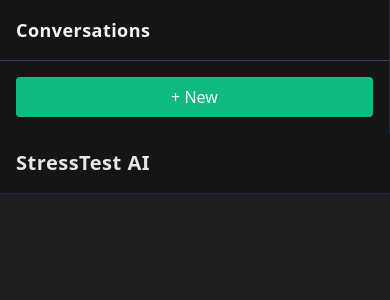
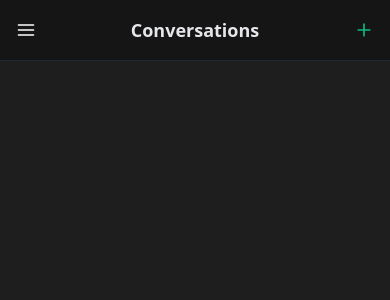
Before and after one commit to ksuds08/StressTestAI, a React (Vite) app in the folder frontend/: page / in a window 390 px wide. Shown: the top 300 px of the page. Built offline with nearby package versions, Linux system fonts and the light colour scheme; the HTML template or start-up script is replaced by a standard one.

Commit message:
Update App.jsx

```diff
--- a/frontend/src/App.jsx
+++ b/frontend/src/App.jsx
@@ -1,19 +1,18 @@
 import React, { useState, useEffect, useRef } from 'react';
 import ReactMarkdown from 'react-markdown';
-import { FiCopy, FiCheck } from 'react-icons/fi';
+import { FiCopy, FiCheck, FiPlus, FiMenu } from 'react-icons/fi';
 
 const API_BASE = 'https://stresstest-ai.promptpulse.workers.dev';
 
 export default function App() {
-  const [convos, setConvos] = useState(() => {
-    return JSON.parse(localStorage.getItem('convos') || '[]');
-  });
+  const [convos, setConvos] = useState(() => JSON.parse(localStorage.getItem('convos') || '[]'));
   const [activeId, setActiveId] = useState(convos[0]?.id || null);
   const [messages, setMessages] = useState([]);
   const [input, setInput] = useState('');
   const [loading, setLoading] = useState(false);
   const [copiedIndex, setCopiedIndex] = useState(null);
   const [toastVisible, setToastVisible] = useState(false);
+  const [sidebarOpen, setSidebarOpen] = useState(false);
 
   const scrollRef = useRef(null);
   const userId = useRef(localStorage.getItem('userId') || 'anon');
@@ -26,9 +25,7 @@ export default function App() {
   const loadHistory = async (id) => {
     if (!id) return;
     setLoading(true);
-    const res = await fetch(
-      `${API_BASE}/chat/history?conversationId=${id}&userId=${userId.current}`
-    );
+    const res = await fetch(`${API_BASE}/chat/history?conversationId=${id}&userId=${userId.current}`);
     const hist = await res.json();
     setMessages(hist);
     setLoading(false);
@@ -54,11 +51,7 @@ export default function App() {
     const res = await fetch(`${API_BASE}/chat`, {
       method: 'POST',
       headers: { 'Content-Type': 'application/json' },
-      body: JSON.stringify({
-        userId: userId.current,
-        conversationId: activeId,
-        message: input,
-      }),
+      body: JSON.stringify({ userId: userId.current, conversationId: activeId, message: input })
     });
 
     const data = await res.json();
@@ -96,53 +89,38 @@ export default function App() {
     saveConvos([{ id }, ...convos]);
     setActiveId(id);
     setMessages([]);
+    setSidebarOpen(false);
   };
 
   return (
     <div className="h-screen flex flex-col md:flex-row bg-bg text-gray-200">
+      {/* Mobile Header */}
+      <div className="md:hidden flex items-center justify-between p-4 border-b border-gray-800 bg-sidebar">
+        <button onClick={() => setSidebarOpen(!sidebarOpen)} className="text-white">
+          <FiMenu size={20} />
+        </button>
+        <span className="text-lg font-bold">Conversations</span>
+        <button onClick={newConvo} className="text-accent">
+          <FiPlus size={20} />
+        </button>
+      </div>
+
       {/* Sidebar */}
-      <aside className="w-full md:w-64 bg-sidebar text-gray-100 flex flex-col border-r border-gray-800 shadow-inner">
-        <div className="p-4 border-b border-gray-700 text-lg font-semibold tracking-wide">
-          Conversations
-        </div>
-        <button
-          onClick={newConvo}
-          className="m-4 px-4 py-2 bg-accent text-white rounded hover:opacity-90 transition"
-        >
-          + New
-        </button>
+      <aside className={`md:w-64 bg-sidebar text-gray-100 flex flex-col border-r border-gray-800 shadow-inner z-10 ${sidebarOpen ? 'block' : 'hidden'} md:block`}>
         <ul className="flex-1 overflow-y-auto">
           {convos.map((c) => (
             <li
               key={c.id}
-      className={`group px-4 py-2 text-sm truncate rounded cursor-pointer transition flex items-center justify-between gap-2 ${
+              onClick={() => {
+                setActiveId(c.id);
+                setSidebarOpen(false);
+              }}
+              className={`px-4 py-2 text-sm truncate rounded cursor-pointer transition ${
                 c.id === activeId ? 'bg-gray-800 font-semibold' : 'hover:bg-gray-700'
               }`}
               title={c.id}
             >
-      <span onClick={() => setActiveId(c.id)} className="flex-1 truncate">
               {c.id}
-      </span>
-      <button
-        onClick={(e) => {
-          e.stopPropagation();
-          const updated = convos.filter((x) => x.id !== c.id);
-          saveConvos(updated);
-          if (activeId === c.id) {
-            if (updated.length > 0) {
-              setActiveId(updated[0].id);
-              loadHistory(updated[0].id);
-            } else {
-              setActiveId(null);
-              setMessages([]);
-            }
-          }
-        }}
-        className="text-red-400 hover:text-red-200 text-xs px-2"
-        title="Delete"
-      >
-        ✕
-      </button>
             </li>
           ))}
         </ul>
@@ -150,7 +128,7 @@ export default function App() {
 
       {/* Chat */}
       <main className="flex-1 min-h-0 flex flex-col">
-        <header className="p-4 border-b border-gray-800 text-xl font-bold tracking-wide bg-sidebar">
+        <header className="hidden md:block p-4 border-b border-gray-800 text-xl font-bold tracking-wide bg-sidebar">
           StressTest AI
         </header>
 
@@ -180,27 +158,15 @@ export default function App() {
                   </button>
                 )}
               </div>
-
               {m.role === 'thinking' ? (
-                <pre className="text-sm text-gray-300 whitespace-pre-wrap font-mono">
-                  {m.content}
-                </pre>
+                <pre className="text-sm text-gray-300 whitespace-pre-wrap font-mono">{m.content}</pre>
               ) : (
-                <ReactMarkdown
-                  className="prose prose-invert text-sm leading-snug max-w-none"
-                  components={{
-                    p: ({ children }) => <p className="mb-1">{children}</p>,
-                    li: ({ children }) => <li className="mb-1">{children}</li>,
-                    h2: ({ children }) => <h2 className="mt-4 mb-2 text-white text-lg">{children}</h2>,
-                    h3: ({ children }) => <h3 className="mt-3 mb-1 text-white text-base">{children}</h3>,
-                  }}
-                >
-                  {m.content}
+                <ReactMarkdown className="prose prose-invert prose-base break-words whitespace-pre-wrap">
+                  {m.content.replace(/\n{2,}/g, '\n\n').replace(/\n/g, '  \n')}
                 </ReactMarkdown>
               )}
             </div>
           ))}
-
           {loading && (
             <div className="p-4 rounded-lg shadow bg-bubble-ai opacity-60 italic flex items-center gap-2">
               <span className="text-sm">Thinking</span>
@@ -211,7 +177,6 @@ export default function App() {
               </span>
             </div>
           )}
-
           <div ref={scrollRef} />
         </section>
 
@@ -228,7 +193,7 @@ export default function App() {
               onChange={(e) => setInput(e.target.value)}
               onKeyDown={(e) => e.key === 'Enter' && send()}
               className="w-full flex-1 border-none rounded-md px-4 py-3 bg-[#2c2c2c] text-gray-100 placeholder-gray-400 focus:outline-none focus:ring-2 focus:ring-accent"
-              placeholder="Type your idea..."
+              placeholder="Type your request..."
             />
             <button
               onClick={send}
```
Lines whose indentation alone changed are shown as unchanged.
